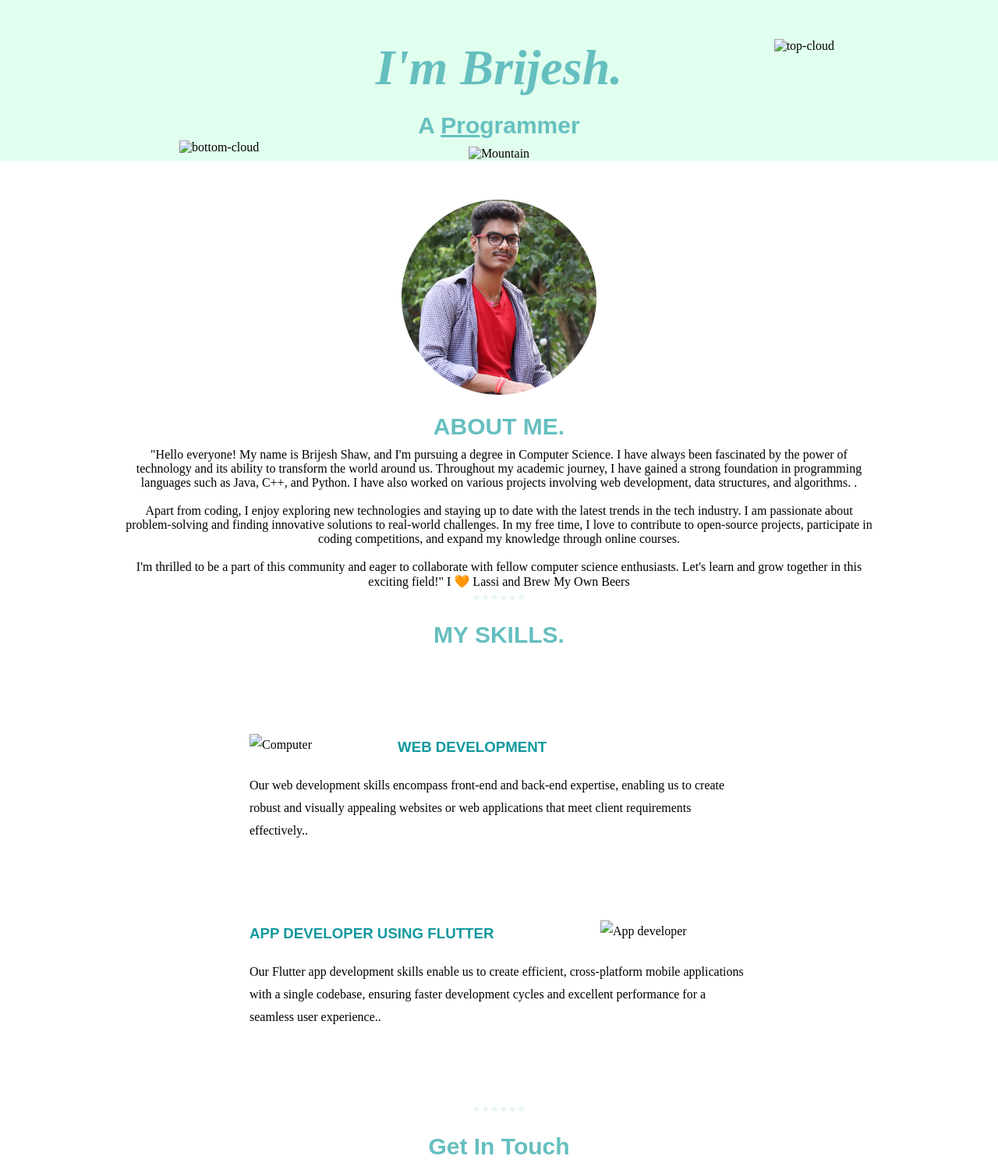
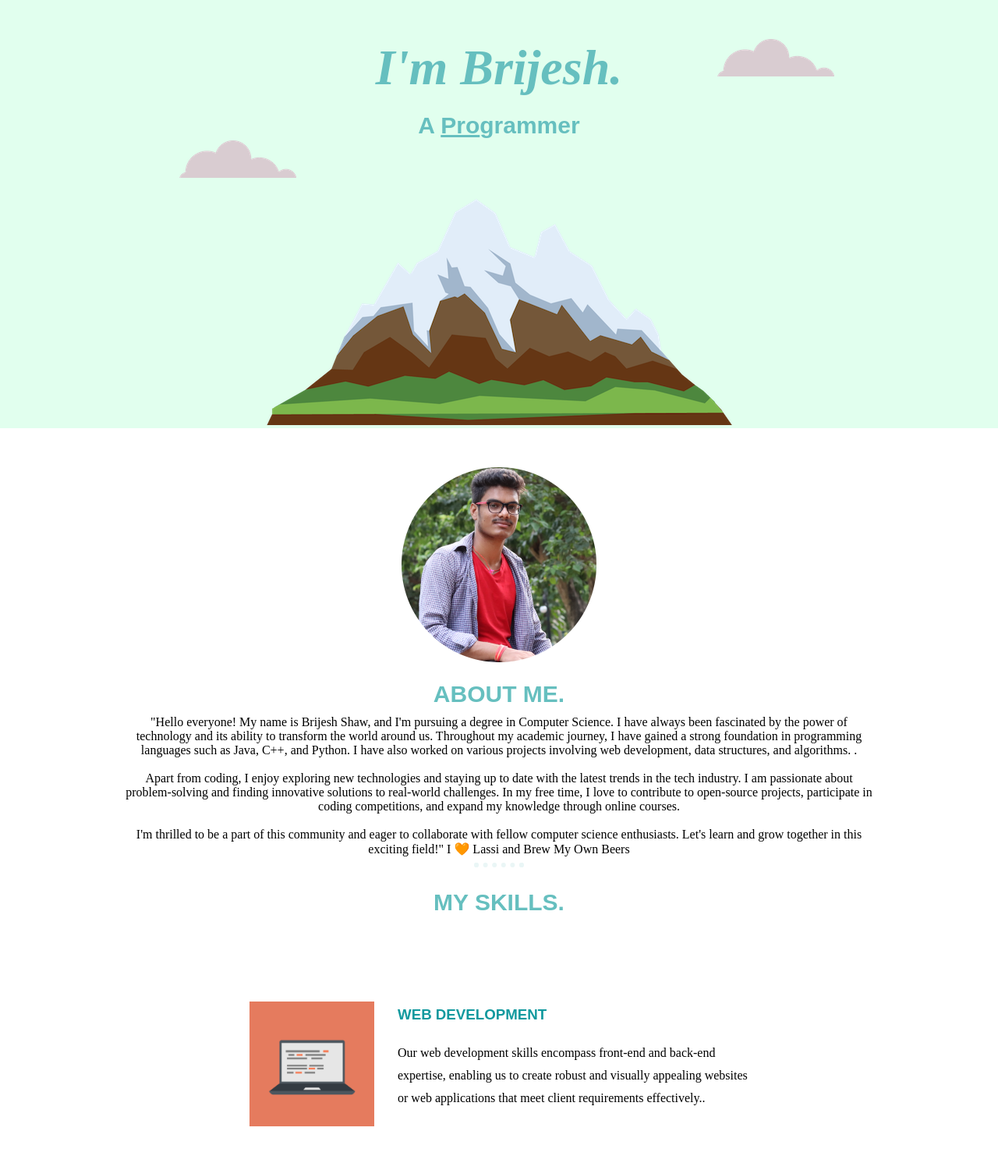
Before and after one commit to Brijesh8000/my_portfolio1, a plain HTML site: page index.html in a window 1280 px wide. Shown: the top 1500 px of the page at 78% size. Drawn offline with Linux system fonts and the light colour scheme; files that its build step writes are made by us from their sources.

Commit message:
Update index.html

```diff
--- a/index.html
+++ b/index.html
@@ -3,15 +3,15 @@
   <head>
     <meta charset="utf-8">
     <title>Brijesh.com</title>
-    <link rel="stylesheet" href="css/styles.css">
+    <link rel="stylesheet" href="styles.css">
     <link rel="icon" href="Brijeshshaw112.png">
   </head>
   <body>
     <div class="top-container">
       <h1><em>I'm Brijesh.</em></h1>
       <h2>A <span class="pro">Pro</span>grammer</h2>
-      <img class="top-cloud" src="images/cloud.png" alt="top-cloud">
-      <img class="bottom-cloud" src="images/cloud.png" alt="bottom-cloud"> <img class="mountain" src="images/mountain.png" alt="Mountain">
+      <img class="top-cloud" src="cloud.png" alt="top-cloud">
+      <img class="bottom-cloud" src="cloud.png" alt="bottom-cloud"> <img class="mountain" src="mountain.png" alt="Mountain">
 
     </div>
     <div class="middle-container">
@@ -32,17 +32,17 @@
       <div class="skills">
         <h2>MY SKILLS.</h2>
         <div class="skill-row">
-          <img class="skill-img1"  src="images/computer.png" alt="Computer">
+          <img class="skill-img1"  src="computer.png" alt="Computer">
           <h3>WEB DEVELOPMENT</h3>
           <p class="code-discription1">Our web development skills encompass front-end and back-end expertise, enabling us to create robust and visually appealing websites or web applications that meet client requirements effectively..</p>
         </div>
         <div class="skill-row">
-          <img class="skill-img2" src="images/portfolio-5.jpg" alt="App developer">
+          <img class="skill-img2" src="portfolio-5.jpg" alt="App developer">
           <h3>APP DEVELOPER USING FLUTTER</h3>
           <p class="code-discription2">Our Flutter app development skills enable us to create efficient, cross-platform mobile applications with a single codebase, ensuring faster development cycles and excellent performance for a seamless user experience..</p>
         </div>
         <div class="skill-row">
-          <!-- <img class="skill-img2" src="images/chillies.png" alt="chillies">
+          <!-- <img class="skill-img2" src="chillies.png" alt="chillies">
           <h3>Lorem Ipsum Dolor</h3>
           <p class="code-discription2">Lorem ipsum dolor sit amet, mauris sed consectetuer. Etiam et eu, bibendum interdum, lacus quis mauris. Curabitur wisi, quisque vel eu, rutrum nam.</p> -->
         </div>
```
